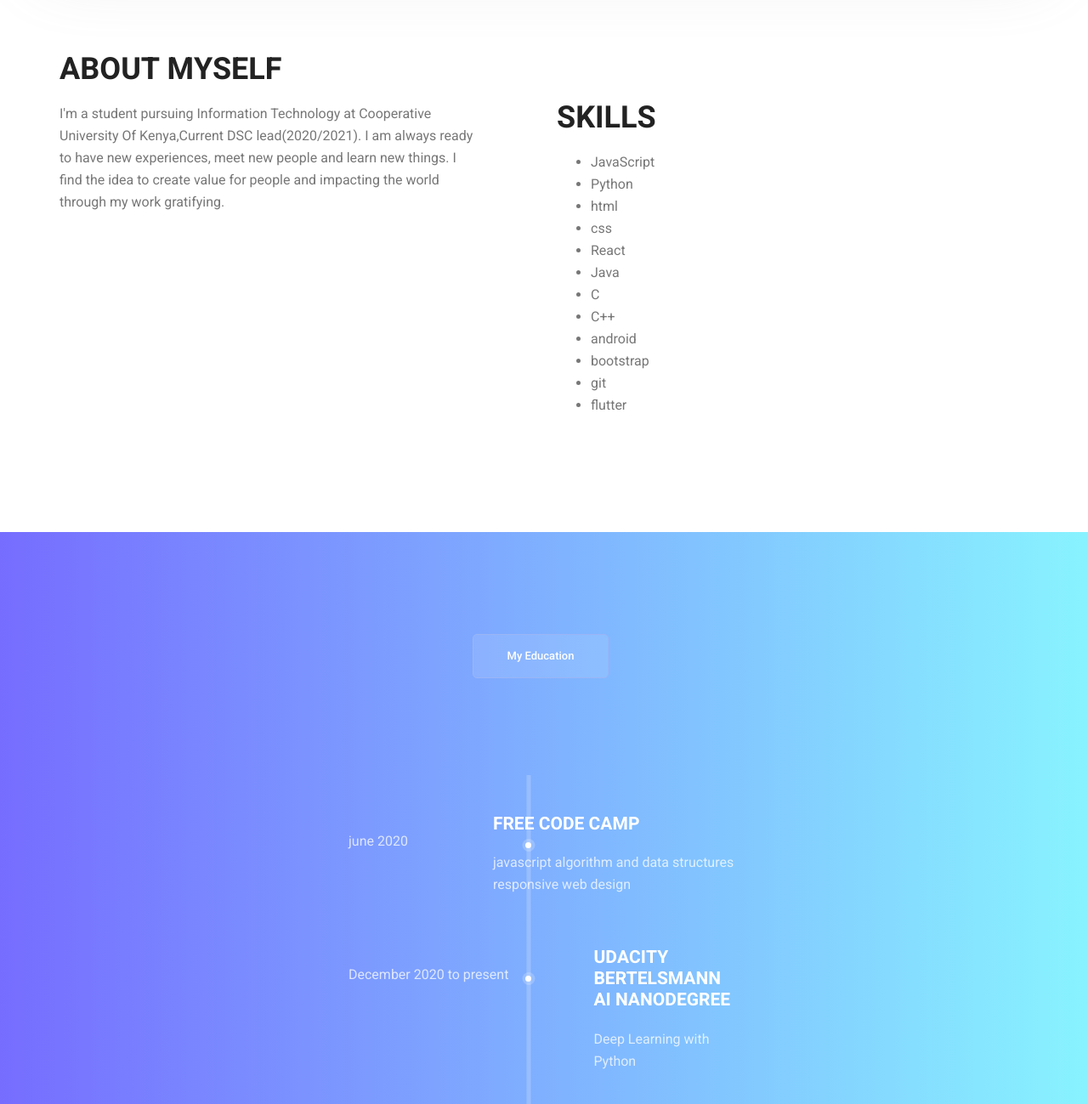
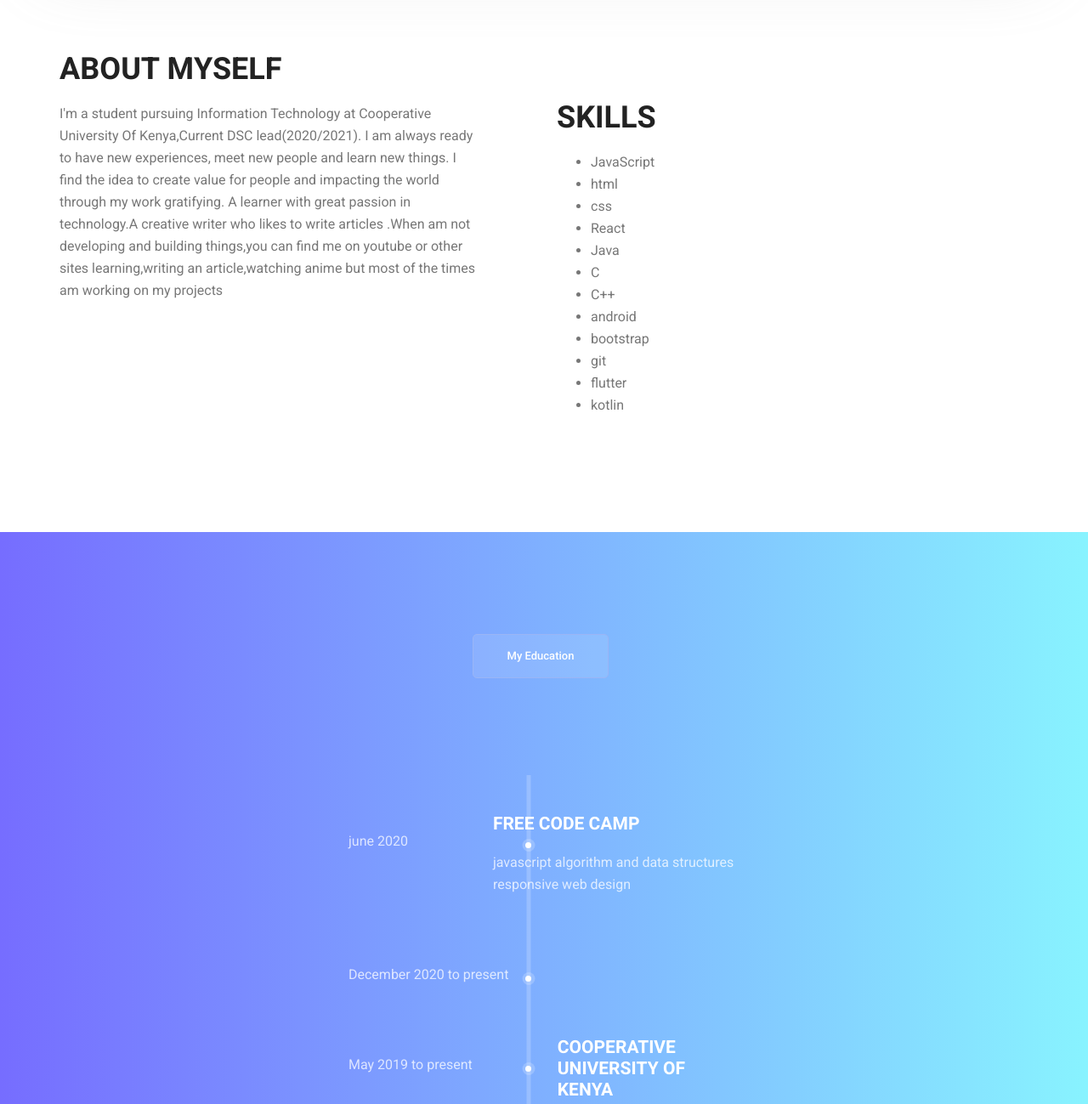
Before and after one commit to 1-creator/valentine, a plain HTML site: page index.html in a window 1280 px wide. Shown: the part 1020-2319 px from the top of the page at 85% size. Drawn offline with Linux system fonts and the light colour scheme.

Commit message:
Update index.html

```diff
--- a/index.html
+++ b/index.html
@@ -107,7 +107,8 @@
                     <div class="welcome_text">
                         <h4>About Myself</h4>
                         <p>I'm a student pursuing Information Technology at Cooperative University Of Kenya,Current DSC lead(2020/2021). I am always ready to have new experiences, meet new people and learn new things. I find the idea to create value for
-                            people and impacting the world through my work gratifying.</p>
+                            people and impacting the world through my work gratifying. A learner with great passion in technology.A creative writer who likes to write articles .When am not developing and building things,you can find me on youtube or other sites
+                          learning,writing an article,watching anime but most of the times am working on my projects</p>
 
                     </div>
                 </div>
@@ -117,11 +118,10 @@
                             <div class="f_title">
                                 <h3>Follow Me Here</h3>
                             </div>
-                            <div id="skills">
+                            <div id="Tools and languages">
                                 <h4 class="heading">Skills</h4>
                                 <ul>
                                     <li>JavaScript</li>
-                                    <li>Python</li>
                                     <li>html</li>
                                     <li>css</li>
                                     <li>React</li>
@@ -131,7 +131,8 @@
                                     <li>android</li>
                                     <li>bootstrap</li>
                                     <li>git</li>
-                                    <li>flutter</li>
+				<li>flutter</li>
+				<li>kotlin</li>
                                 </ul>
                             </div>
                             <!--end skills-->
@@ -176,10 +177,7 @@
                                     <div class="d-flex">
                                         <p>December 2020 to present</p>
                                     </div>
-                                    <div class="media-body">
-                                        <h4>Udacity Bertelsmann AI Nanodegree</h4>
-                                        <p>Deep Learning with Python<br /></p>
-                                    </div>
+
                                 </div>
                             </li>
                             <li>
```
